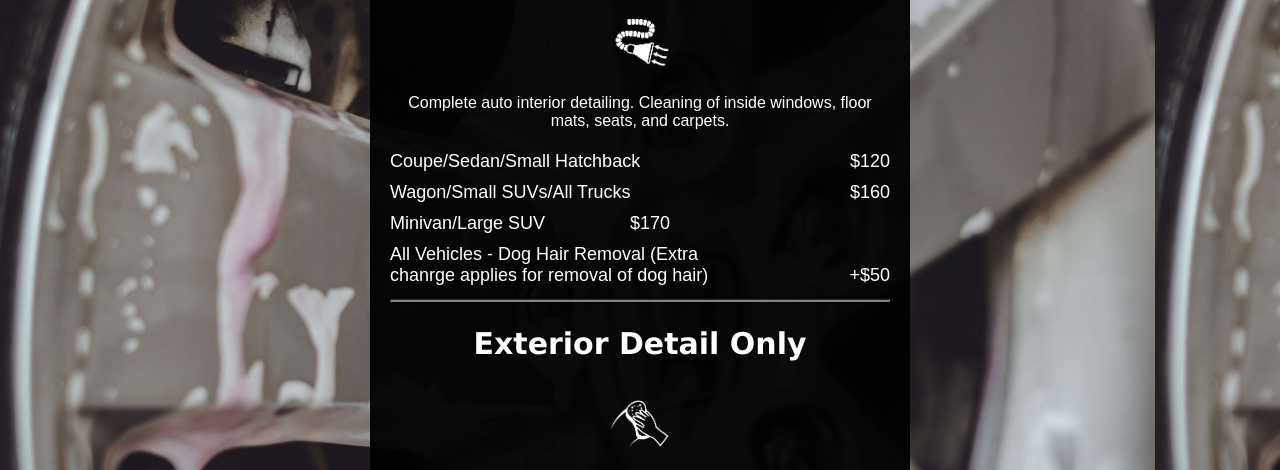
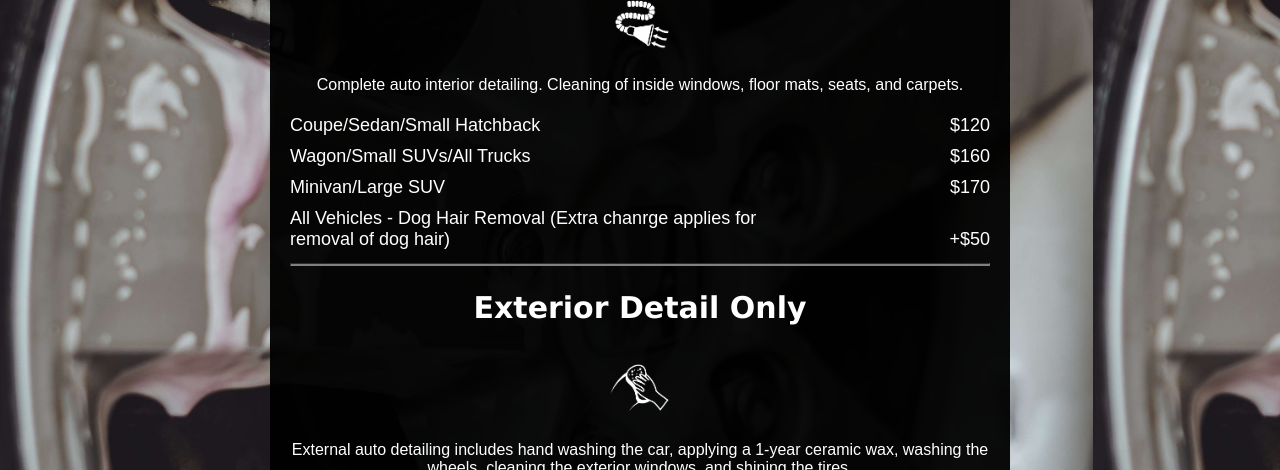
Before and after one commit to emilyjaydot/learnings, a plain HTML site: page site/trdetailing.html in a window 1280 px wide. Shown: the part 630-1100 px from the top of the page. Drawn offline with Linux system fonts and the light colour scheme.

Commit message:
TR Page Update

```diff
--- a/site/trdetailing.css
+++ b/site/trdetailing.css
@@ -36,7 +36,7 @@ img {
     margin-left:auto;
     margin-right: auto;
     padding: 20px;
-    max-width: 500px;
+    max-width: 700px;
 }
 .small {
     height: 1px;
--- a/site/trdetailing.html
+++ b/site/trdetailing.html
@@ -51,7 +51,7 @@
                 <p class="service">Wagon/Small SUVs/All Trucks</p><p class="price">$160</p></article>
 
             <article class="item">
-                <p class="details">Minivan/Large SUV</p><p class="price">$170</p>
+                <p class="service">Minivan/Large SUV</p><p class="price">$170</p>
             </article>
 
             <article class="item">
```
